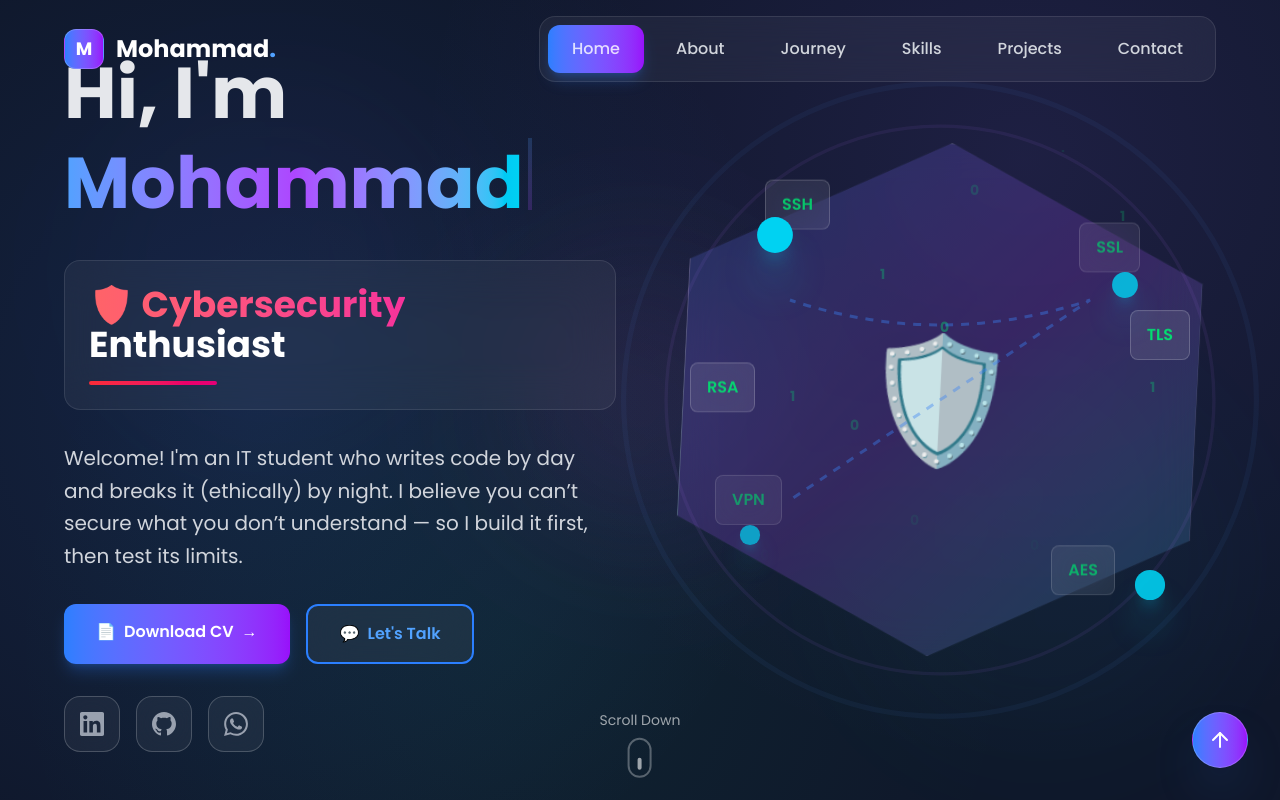
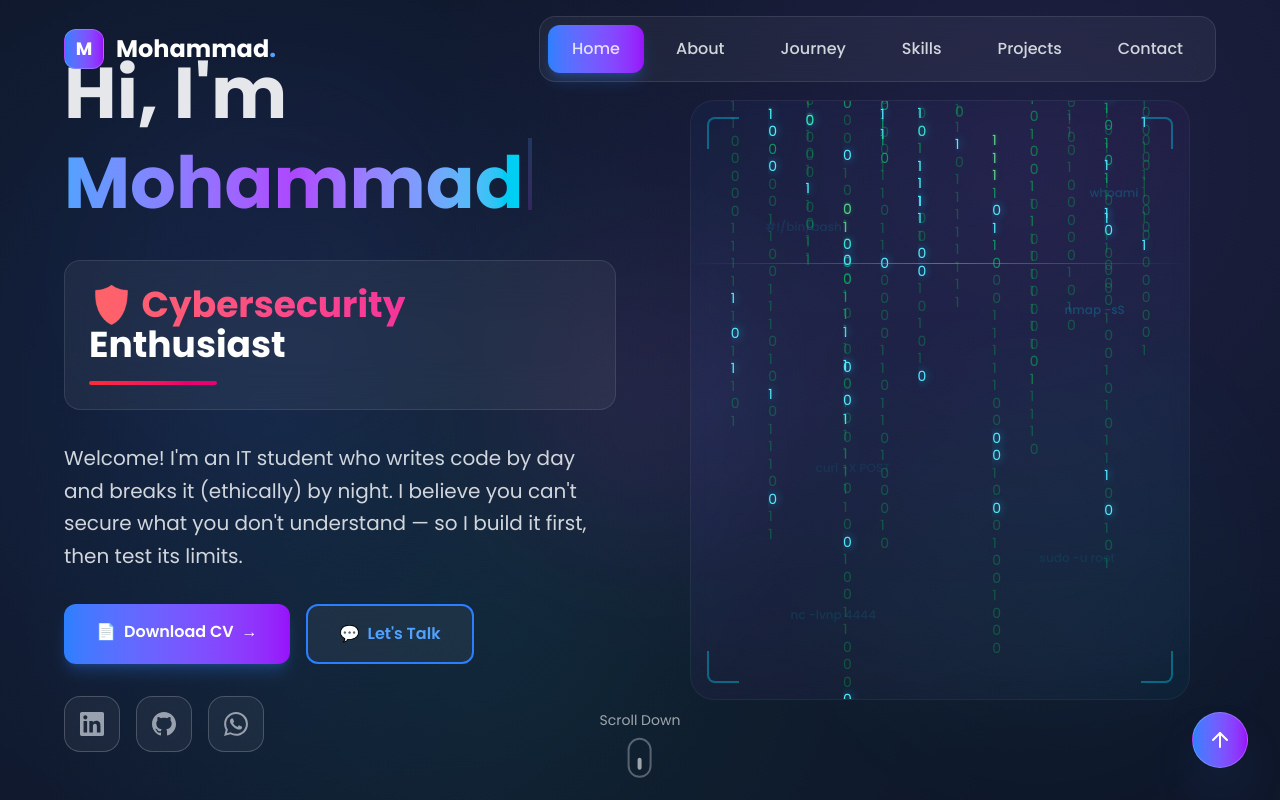
Before and after one commit to Motje3/Portfoliov2, a React (Vite) app in the folder my-portfolio/: page / in a window 1280 px wide. Shown: the top 800 px of the page. Built offline with nearby package versions, Linux system fonts and the light colour scheme.

Commit message:
refactor: update language descriptions in AboutSection and enhance HomeSection with binary rain effect

```diff
--- a/my-portfolio/src/components/HomeSection.tsx
+++ b/my-portfolio/src/components/HomeSection.tsx
@@ -77,20 +77,8 @@ const HomeSection = ({
   const ref = useRef<HTMLElement | null>(null);
   const isInView = useInView(ref, { once: true });
   const controls = useAnimation();
-  const [mousePosition, setMousePosition] = useState({ x: 0, y: 0 });
 
-  // Track mouse movement for subtle parallax effect
-  useEffect(() => {
-    const handleMouseMove = (e: MouseEvent) => {
-      setMousePosition({
-        x: (e.clientX - window.innerWidth / 2) * 0.01,
-        y: (e.clientY - window.innerHeight / 2) * 0.01,
-      });
-    };
-
-    window.addEventListener("mousemove", handleMouseMove);
-    return () => window.removeEventListener("mousemove", handleMouseMove);
-  }, []);
+  // Removed mouse movement tracking
 
   // Animate elements when in view
   useEffect(() => {
@@ -238,9 +226,6 @@ const HomeSection = ({
           <motion.div variants={itemVariants}>
             <motion.h1
               className="text-5xl md:text-7xl font-bold leading-tight mb-6"
-              style={{
-                transform: `translate(${mousePosition.x}px, ${mousePosition.y}px)`,
-              }}
             >
               <div>Hi, I'm</div>
               <div className="text-transparent bg-clip-text bg-gradient-to-r from-blue-400 via-purple-500 to-cyan-400">
@@ -266,7 +251,7 @@ const HomeSection = ({
           <motion.div variants={itemVariants}>
             <p className="text-xl text-gray-300 leading-relaxed max-w-2xl">
               Welcome! I'm an IT student who writes code by day and breaks it
-              (ethically) by night. I believe you can’t secure what you don’t
+              (ethically) by night. I believe you can't secure what you don't
               understand — so I build it first, then test its limits.
             </p>
           </motion.div>
@@ -338,160 +323,143 @@ const HomeSection = ({
           </motion.div>
         </motion.div>
 
-        {/* Right Column - Cybersecurity Visual */}
+        {/* Right Column - Binary Rain Effect */}
         <motion.div
           className="relative hidden lg:flex items-center justify-center"
           variants={itemVariants}
           initial="hidden"
           animate={controls}
         >
-          <div className="relative w-[500px] h-[500px]">
-            {/* Main Shield */}
-            <motion.div
-              className="absolute inset-0 bg-gradient-to-br from-blue-500/20 via-purple-500/20 to-cyan-500/20 backdrop-blur-xl border border-white/20 flex items-center justify-center"
-              style={{
-                clipPath:
-                  "polygon(50% 0%, 100% 25%, 100% 75%, 50% 100%, 0% 75%, 0% 25%)",
-              }}
-              animate={{
-                scale: [1, 1.05, 1],
-                rotate: [0, 5, 0],
-              }}
-              transition={{
-                duration: 4,
-                repeat: Infinity,
-                ease: "easeInOut",
-              }}
-            >
-              <div className="text-[120px]">🛡️</div>
-            </motion.div>
+          <div className="relative w-[500px] h-[600px] overflow-hidden">
+            {/* Main Container with subtle glow */}
+            <div className="absolute inset-0 bg-gradient-to-br from-blue-500/5 via-purple-500/5 to-cyan-500/5 rounded-3xl backdrop-blur-sm border border-white/5">
 
-            {/* Floating Code Elements */}
-            {[
-              { text: "SSH", pos: { top: "8%", left: "15%" }, delay: 0 },
-              { text: "SSL", pos: { top: "15%", right: "10%" }, delay: 0.5 },
-              { text: "VPN", pos: { bottom: "25%", left: "5%" }, delay: 1 },
-              { text: "AES", pos: { bottom: "10%", right: "15%" }, delay: 1.5 },
-              { text: "RSA", pos: { top: "45%", left: "0%" }, delay: 2 },
-              { text: "TLS", pos: { top: "35%", right: "0%" }, delay: 2.5 },
-            ].map((item, index) => (
-              <motion.div
-                key={index}
-                className="absolute bg-white/10 backdrop-blur-xl border border-white/20 rounded-lg px-4 py-3 text-base font-mono text-green-400 font-semibold"
-                style={item.pos}
-                animate={{
-                  y: [0, -15, 0],
-                  opacity: [0.6, 1, 0.6],
-                }}
-                transition={{
-                  duration: 3,
-                  repeat: Infinity,
-                  ease: "easeInOut",
-                  delay: item.delay,
-                }}
-              >
-                {item.text}
-              </motion.div>
-            ))}
+              {/* Binary Rain Streams */}
+              {[...Array(12)].map((_, columnIndex) => (
+                <div
+                  key={columnIndex}
+                  className="absolute top-0 overflow-hidden"
+                  style={{
+                    left: `${8 + columnIndex * 7.5}%`,
+                    width: '20px',
+                    height: '100%',
+                  }}
+                >
+                  {/* Each column has multiple streams */}
+                  {[...Array(3)].map((_, streamIndex) => (
+                    <motion.div
+                      key={streamIndex}
+                      className="absolute font-mono text-sm leading-tight"
+                      style={{
+                        top: '-100%',
+                      }}
+                      animate={{
+                        y: ['0vh', '130vh'],
+                      }}
+                      transition={{
+                        duration: 8 + Math.random() * 4,
+                        repeat: Infinity,
+                        ease: "linear",
+                        delay: Math.random() * 6 + streamIndex * 2,
+                      }}
+                    >
+                      {/* Generate random binary string for each stream */}
+                      {[...Array(30)].map((_, charIndex) => {
+                        const isHighlighted = Math.random() > 0.85;
+                        const char = Math.random() > 0.5 ? '1' : '0';
 
-            {/* Binary Rain Effect */}
-            <div className="absolute inset-0 overflow-hidden pointer-events-none">
-              {[...Array(15)].map((_, i) => (
+                        return (
+                          <motion.div
+                            key={charIndex}
+                            className={`${
+                              isHighlighted
+                                ? 'text-cyan-300 text-shadow-glow'
+                                : charIndex < 3
+                                ? 'text-green-300/80'
+                                : charIndex < 8
+                                ? 'text-green-400/60'
+                                : 'text-green-500/30'
+                            }`}
+                            style={{
+                              textShadow: isHighlighted
+                                ? '0 0 10px rgba(34, 211, 238, 0.8)'
+                                : charIndex < 3
+                                ? '0 0 5px rgba(34, 197, 94, 0.5)'
+                                : 'none',
+                            }}
+                          >
+                            {char}
+                          </motion.div>
+                        );
+                      })}
+                    </motion.div>
+                  ))}
+                </div>
+              ))}
+
+              {/* Floating Code Fragments */}
+              {[
+                { text: '#!/bin/bash', x: 15, y: 20, size: 'text-xs' },
+                { text: 'nmap -sS', x: 75, y: 35, size: 'text-xs' },
+                { text: 'curl -X POST', x: 25, y: 60, size: 'text-xs' },
+                { text: 'sudo -u root', x: 70, y: 75, size: 'text-xs' },
+                { text: 'nc -lvnp 4444', x: 20, y: 85, size: 'text-xs' },
+                { text: 'whoami', x: 80, y: 15, size: 'text-xs' },
+              ].map((fragment, index) => (
                 <motion.div
-                  key={i}
-                  className="absolute text-green-400/40 text-sm font-mono font-bold"
+                  key={index}
+                  className={`absolute ${fragment.size} font-mono text-cyan-400/40 font-medium select-none`}
                   style={{
-                    left: `${8 + i * 6}%`,
-                    top: "-15%",
+                    left: `${fragment.x}%`,
+                    top: `${fragment.y}%`,
                   }}
                   animate={{
-                    y: ["0vh", "60vh"],
-                    opacity: [0, 1, 0],
+                    opacity: [0.2, 0.6, 0.2],
+                    y: [0, -8, 0],
                   }}
                   transition={{
                     duration: 4 + Math.random() * 2,
                     repeat: Infinity,
-                    ease: "linear",
-                    delay: Math.random() * 4,
+                    ease: "easeInOut",
+                    delay: Math.random() * 3,
                   }}
                 >
-                  {Math.random() > 0.5 ? "1" : "0"}
+                  {fragment.text}
                 </motion.div>
               ))}
-            </div>
 
-            {/* Pulse Rings */}
-            <motion.div
-              className="absolute inset-0 border-4 border-blue-400/30 rounded-full"
-              animate={{
-                scale: [1, 1.4, 1],
-                opacity: [0.4, 0.1, 0.4],
-              }}
-              transition={{
-                duration: 3,
-                repeat: Infinity,
-                ease: "easeInOut",
-              }}
-            />
-            <motion.div
-              className="absolute inset-0 border-3 border-purple-400/25 rounded-full"
-              animate={{
-                scale: [1.1, 1.5, 1.1],
-                opacity: [0.3, 0.05, 0.3],
-              }}
-              transition={{
-                duration: 3,
-                repeat: Infinity,
-                ease: "easeInOut",
-                delay: 1,
-              }}
-            />
-
-            {/* Network Nodes */}
-            {[
-              { x: 15, y: 15 },
-              { x: 85, y: 25 },
-              { x: 10, y: 75 },
-              { x: 90, y: 85 },
-            ].map((node, index) => (
+              {/* Subtle Pulse Overlay */}
               <motion.div
-                key={index}
-                className="absolute w-5 h-5 bg-cyan-400 rounded-full shadow-xl shadow-cyan-400/60"
-                style={{
-                  left: `${node.x}%`,
-                  top: `${node.y}%`,
-                }}
+                className="absolute inset-0 bg-gradient-to-t from-transparent via-cyan-500/5 to-transparent rounded-3xl"
                 animate={{
-                  scale: [1, 1.8, 1],
-                  opacity: [0.7, 1, 0.7],
+                  opacity: [0.3, 0.7, 0.3],
                 }}
                 transition={{
-                  duration: 2,
+                  duration: 4,
                   repeat: Infinity,
                   ease: "easeInOut",
-                  delay: index * 0.5,
                 }}
               />
-            ))}
 
-            {/* Connecting Lines */}
-            <svg className="absolute inset-0 w-full h-full">
-              <motion.path
-                d="M 100 150 Q 250 200 400 150 Q 250 250 100 350"
-                stroke="rgba(59, 130, 246, 0.4)"
-                strokeWidth="3"
-                fill="none"
-                strokeDasharray="8,8"
+              {/* Corner Accent Lines */}
+              <div className="absolute top-4 left-4 w-8 h-8 border-l-2 border-t-2 border-cyan-400/40 rounded-tl-lg"></div>
+              <div className="absolute top-4 right-4 w-8 h-8 border-r-2 border-t-2 border-cyan-400/40 rounded-tr-lg"></div>
+              <div className="absolute bottom-4 left-4 w-8 h-8 border-l-2 border-b-2 border-cyan-400/40 rounded-bl-lg"></div>
+              <div className="absolute bottom-4 right-4 w-8 h-8 border-r-2 border-b-2 border-cyan-400/40 rounded-br-lg"></div>
+
+              {/* Scanning Line Effect */}
+              <motion.div
+                className="absolute left-0 right-0 h-px bg-gradient-to-r from-transparent via-cyan-400/60 to-transparent"
                 animate={{
-                  strokeDashoffset: [0, -30],
+                  y: [0, 600, 0],
                 }}
                 transition={{
-                  duration: 2,
+                  duration: 8,
                   repeat: Infinity,
                   ease: "linear",
                 }}
               />
-            </svg>
+            </div>
           </div>
         </motion.div>
       </div>
```
Also changed, not shown: my-portfolio/src/components/AboutSection.tsx (+4 -4 lines).
